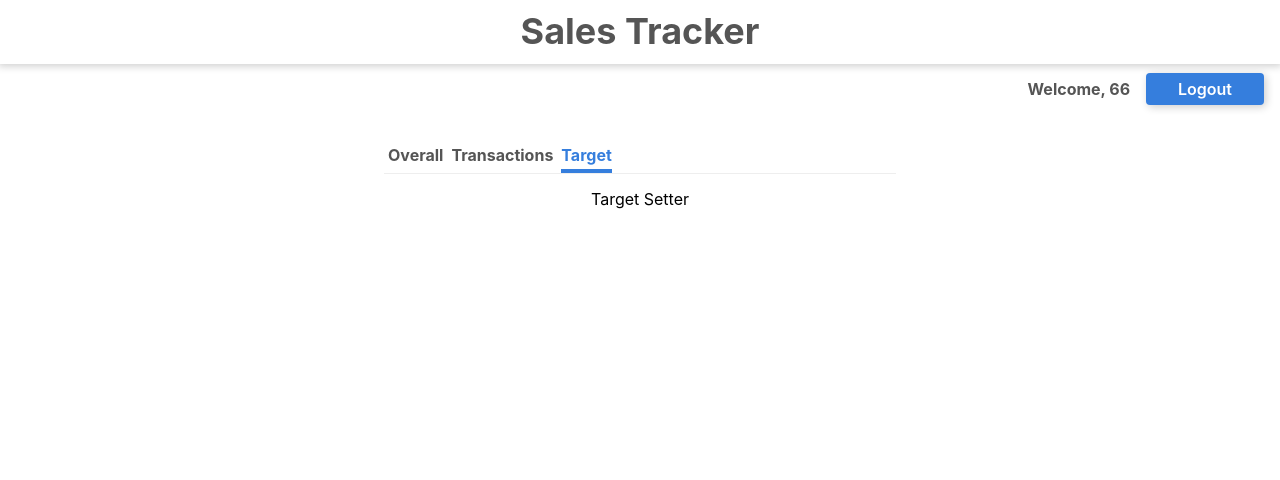
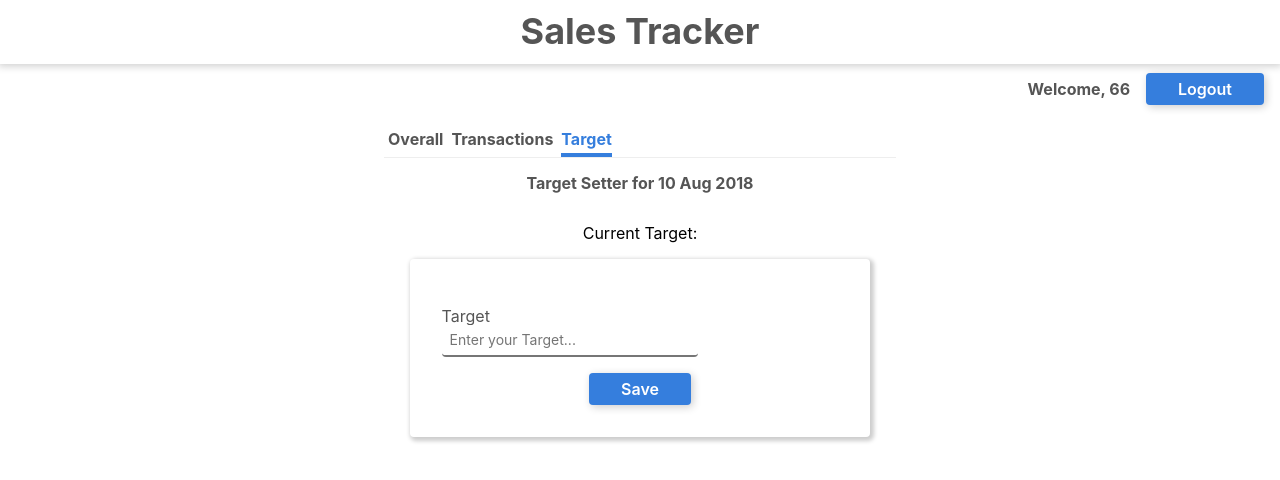
Before and after one commit to junrong09/sales-tracker, a React (Create React App) app: page /sales in a window 1280 px wide. Both pictures are taken after a click on the element "Target". Shown: the top 480 px of the page. Built offline with nearby package versions, Linux system fonts and the light colour scheme; no server answers.

Commit message:
Add fetch every tab switch and target setter (with updated target view)

```diff
--- a/src/components/SalesOverallTab.js
+++ b/src/components/SalesOverallTab.js
@@ -1,34 +1,23 @@
 import React from "react";
-import {
-    Bar,
-    CartesianGrid,
-    ComposedChart,
-    Label,
-    LabelList,
-    Legend,
-    ResponsiveContainer,
-    Tooltip,
-    YAxis
-} from "recharts";
+import {Bar, CartesianGrid, ComposedChart, Label, LabelList, Legend, ResponsiveContainer, YAxis} from "recharts";
 
 class SalesOverallTab extends React.Component {
 
     render() {
-        var transactionCount = typeof this.props.data.transactionCount === "undefined" ?
-            0 : this.props.data.transactionCount;
-        var memberCount = typeof this.props.data.memberCount === "undefined" ?
-            0 : this.props.data.memberCount;
+        // var transactionCount = typeof this.props.data.transactionCount === "undefined" ?
+        //     0 : this.props.data.transactionCount;
+        // var memberCount = typeof this.props.data.memberCount === "undefined" ?
+        //     0 : this.props.data.memberCount;
 
         return (
             <React.Fragment>
-                <p className="b">10 Aug 2018 : Sales Chart</p>
+                <p className="b sans-serif mid-gray">10 Aug 2018 : Sales Chart</p>
                 <ResponsiveContainer width="90%" height="60%" className="mt2">
                     <ComposedChart data={[this.props.data]}>
                         <CartesianGrid stroke="#f5f5f5"/>
                         <YAxis domain={['auto','dataMax + 100']}>
                             <Label value="Sales Amount" angle={270} position="insideLeft"/>
                         </YAxis>
-                        <Tooltip />
                         <Legend verticalAlign="bottom"/>
                         <Bar dataKey="target" fill="#82ca9d" maxBarSize={70}>
                             <LabelList dataKey="target" position="top" className="f6"/>
@@ -38,8 +27,10 @@ class SalesOverallTab extends React.Component {
                         </Bar>
                     </ComposedChart>
                 </ResponsiveContainer>
-                <p className="b f5 mt3">Transactions Completed: {transactionCount}</p>
-                <p className="b f5 ma0">Members Served: {memberCount}</p>
+                <p className="b sans-serif mid-gray f5 mt3">Transactions Completed:
+                    {this.props.data.transactionCount}</p>
+                <p className="b sans-serif mid-gray f5 ma0">Members Served:
+                    {this.props.data.memberCount}</p>
             </React.Fragment>
         )
     }
--- a/src/components/SalesTargetSetterTab.js
+++ b/src/components/SalesTargetSetterTab.js
@@ -1,10 +1,42 @@
 import React, {Component, Fragment} from 'react';
+import FormTextBox from "./FormTextBox";
+import FormButton from "./FormButton";
 
 class SalesTargetSetterTab extends Component {
+    constructor(props) {
+        super(props);
+        this.state = {
+            newTarget: '',
+        }
+    }
+
+    onTargetChange = (event) => this.setState({newTarget: event.target.value});
+    onTargetSubmit = () => {
+        //TODO: input validation for float
+        fetch("http://localhost:8080/settarget", {
+            method: 'post', headers: { 'Content-Type': 'application/json'},
+            body: JSON.stringify({id: this.props.data.id, target: parseFloat(this.state.newTarget)})})
+            .then(res  => res.json())
+            .then(res => {
+                if (res === true) {
+                    this.props.fetchUserProfile();
+                    alert("New target saved");
+                }
+                else
+                    alert("Please try again");
+            })
+            .catch(console.log);
+    };
+
     render() {
         return (
             <Fragment>
-                <p>Target Setter</p>
+                <p className="b sans-serif mid-gray">Target Setter for 10 Aug 2018</p>
+                <p>Current Target: {this.props.data.target}</p>
+                <div className="flex flex-column w-90 mw6 pv4 ph3 br2 shadow-3">
+                <FormTextBox label="Target" onChange={this.onTargetChange}/>
+                <FormButton label="Save" onClick={this.onTargetSubmit}/>
+                </div>
             </Fragment>
         );
     }
--- a/src/components/SalesTracker.js
+++ b/src/components/SalesTracker.js
@@ -9,13 +9,17 @@ class SalesTracker extends React.Component {
         super(props);
         this.state = {
             data: {},
-            tab: "transactions"
+            // TODO: Set back to overall
+            tab: "overall"
         }
     }
 
-    onTabChange = (newTab) => (this.setState({tab: newTab}));
+    onTabChange = (newTab) => {
+        this.setState({tab: newTab});
+        this.fetchUserProfile();
+    };
 
-    componentDidMount() {
+    fetchUserProfile = () => {
         fetch("http://localhost:8080/salesprofile?user=" + this.props.id, {
             method: 'get'})
             .then(raw  => raw.json())
@@ -23,6 +27,10 @@ class SalesTracker extends React.Component {
                 this.setState({data: data});
             })
             .catch(console.log);
+    };
+
+    componentDidMount() {
+        this.fetchUserProfile();
     }
 
     render() {
@@ -31,7 +39,7 @@ class SalesTracker extends React.Component {
                 <TabBar onTabChange={this.onTabChange} tab={this.state.tab}/>
                 {this.state.tab === "overall" && <SalesOverallTab data={this.state.data}/>}
                 {this.state.tab === "transactions" && <SalesTransactionsTab data={this.state.data}/>}
-                {this.state.tab === "targetSetter" && <SalesTargetSetterTab data={this.state.data}/>}
+                {this.state.tab === "targetSetter" && <SalesTargetSetterTab data={this.state.data} fetchUserProfile={this.fetchUserProfile}/>}
             </div>
         )
     }
--- a/src/components/TabBar.js
+++ b/src/components/TabBar.js
@@ -6,7 +6,7 @@ class TabBar extends React.Component {
         let active = (tab) => (this.props.tab === tab ? "blue bb bw2 pb1": "mid-gray");
 
         return (
-            <div className="flex w-100 ph1 mt4 bb light-gray">
+            <div className="flex w-100 ph1 mt3 bb light-gray">
                 <div className={"b mr2 sans-serif hover-blue " + active("overall")}
                      onClick={() => this.props.onTabChange("overall")}>Overall</div>
                 <div className={"b mr2 sans-serif hover-blue " + active("transactions")}
```
